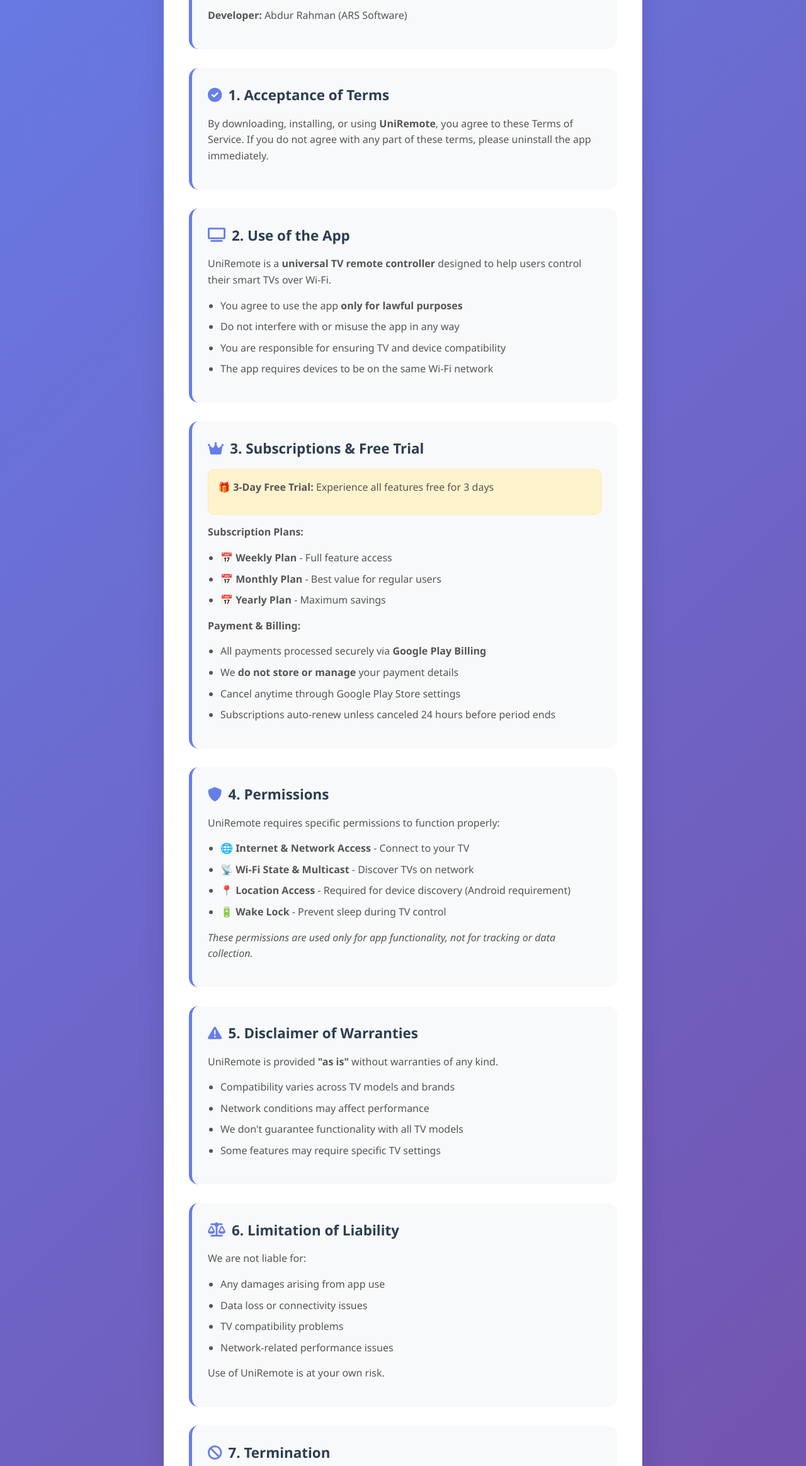
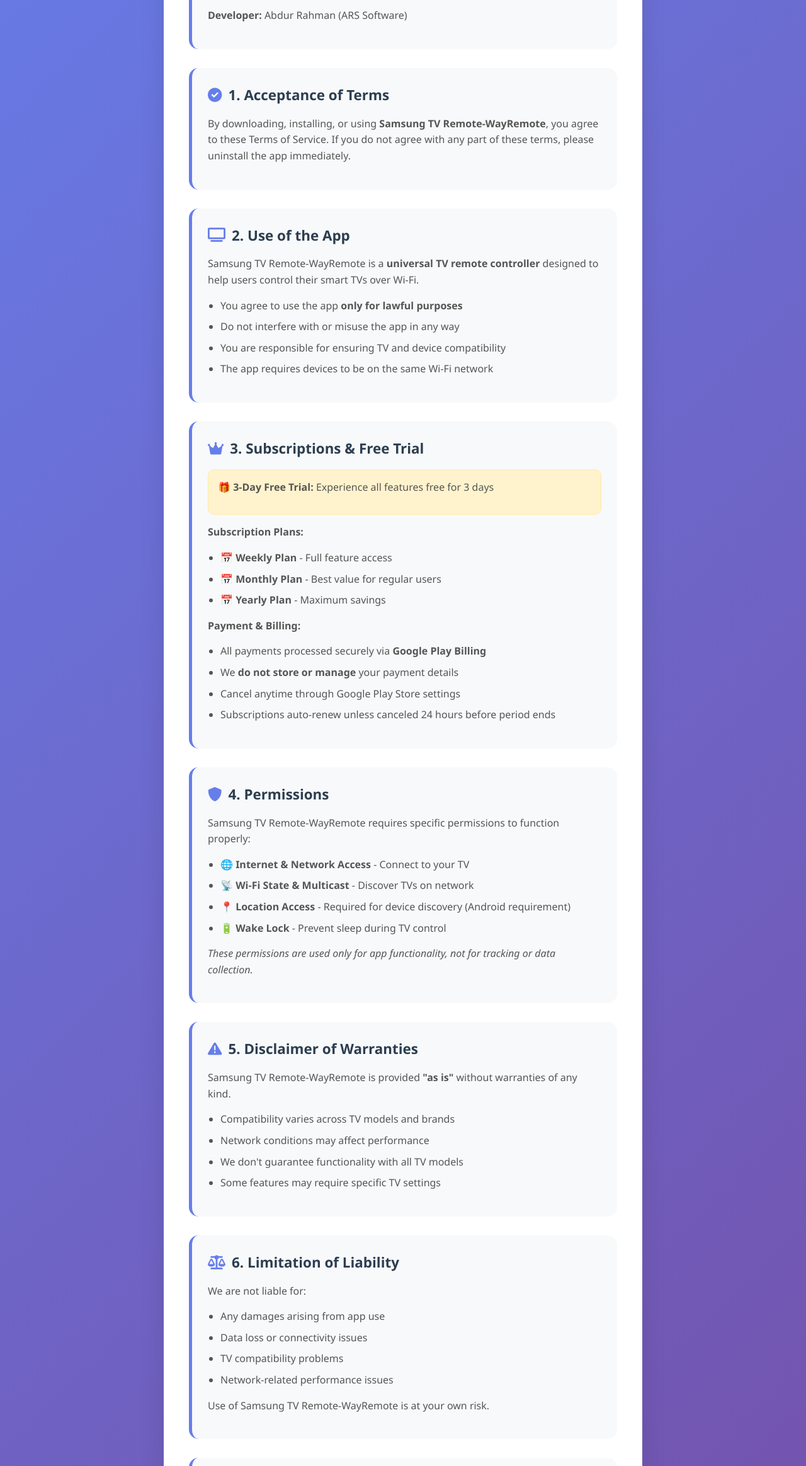
Before and after one commit to abdurrahmanador/uniremote-policies, a plain HTML site: page terms-of-service.html in a window 1280 px wide. Shown: the part 473-2800 px from the top of the page at 63% size. Drawn offline with Linux system fonts and the light colour scheme.

Commit message:
Revise Terms of Service for Samsung TV Remote app
Updated the Terms of Service for the Samsung TV Remote-WayRemote app, including changes to the title, developer information, and contact details.

```diff
--- a/terms-of-service.html
+++ b/terms-of-service.html
@@ -3,7 +3,7 @@
 <head>
     <meta charset="UTF-8">
     <meta name="viewport" content="width=device-width, initial-scale=1.0">
-    <title>Terms of Service - UniRemote</title>
+    <title>Terms of Service - Samsung TV Remote-WayRemote</title>
     <style>
         * {
             margin: 0;
@@ -170,7 +170,7 @@
                     <i class="fas fa-tv"></i>
                     <i class="fas fa-mobile-alt"></i>
                 </div>
-                <h1>UniRemote</h1>
+                <h1>Samsung TV Remote-WayRemote</h1>
                 <div class="subtitle">Universal TV Remote Controller</div>
             </div>
 
@@ -183,12 +183,12 @@
 
                 <div class="section">
                     <h2><i class="fas fa-check-circle"></i> 1. Acceptance of Terms</h2>
-                    <p>By downloading, installing, or using <strong>UniRemote</strong>, you agree to these Terms of Service. If you do not agree with any part of these terms, please uninstall the app immediately.</p>
+                    <p>By downloading, installing, or using <strong>Samsung TV Remote-WayRemote</strong>, you agree to these Terms of Service. If you do not agree with any part of these terms, please uninstall the app immediately.</p>
                 </div>
 
                 <div class="section">
                     <h2><i class="fas fa-tv"></i> 2. Use of the App</h2>
-                    <p>UniRemote is a <strong>universal TV remote controller</strong> designed to help users control their smart TVs over Wi-Fi.</p>
+                    <p>Samsung TV Remote-WayRemote is a <strong>universal TV remote controller</strong> designed to help users control their smart TVs over Wi-Fi.</p>
                     <ul>
                         <li>You agree to use the app <strong>only for lawful purposes</strong></li>
                         <li>Do not interfere with or misuse the app in any way</li>
@@ -219,7 +219,7 @@
 
                 <div class="section">
                     <h2><i class="fas fa-shield-alt"></i> 4. Permissions</h2>
-                    <p>UniRemote requires specific permissions to function properly:</p>
+                    <p>Samsung TV Remote-WayRemote requires specific permissions to function properly:</p>
                     <ul>
                         <li>🌐 <strong>Internet & Network Access</strong> - Connect to your TV</li>
                         <li>📡 <strong>Wi-Fi State & Multicast</strong> - Discover TVs on network</li>
@@ -231,7 +231,7 @@
 
                 <div class="section">
                     <h2><i class="fas fa-exclamation-triangle"></i> 5. Disclaimer of Warranties</h2>
-                    <p>UniRemote is provided <strong>"as is"</strong> without warranties of any kind.</p>
+                    <p>Samsung TV Remote-WayRemote is provided <strong>"as is"</strong> without warranties of any kind.</p>
                     <ul>
                         <li>Compatibility varies across TV models and brands</li>
                         <li>Network conditions may affect performance</li>
@@ -249,7 +249,7 @@
                         <li>TV compatibility problems</li>
                         <li>Network-related performance issues</li>
                     </ul>
-                    <p>Use of UniRemote is at your own risk.</p>
+                    <p>Use of Samsung TV Remote-WayRemote is at your own risk.</p>
                 </div>
 
                 <div class="section">
@@ -275,7 +275,7 @@
                         <i class="fas fa-paper-plane"></i> arssoftware1@gmail.com
                     </a>
                     <p style="margin-top: 15px; font-size: 0.9em;">
-                        <strong>ARS Software</strong><br>
+                        <strong>Waysol</strong><br>
                         Developed by Abdur Rahman
                     </p>
                 </div>
@@ -283,7 +283,7 @@
         </div>
 
         <div class="footer">
-            <p>&copy; 2023 ARS Software. All rights reserved.</p>
+            <p>&copy; 2025 Waysol All rights reserved.</p>
         </div>
     </div>
 </body>
```
